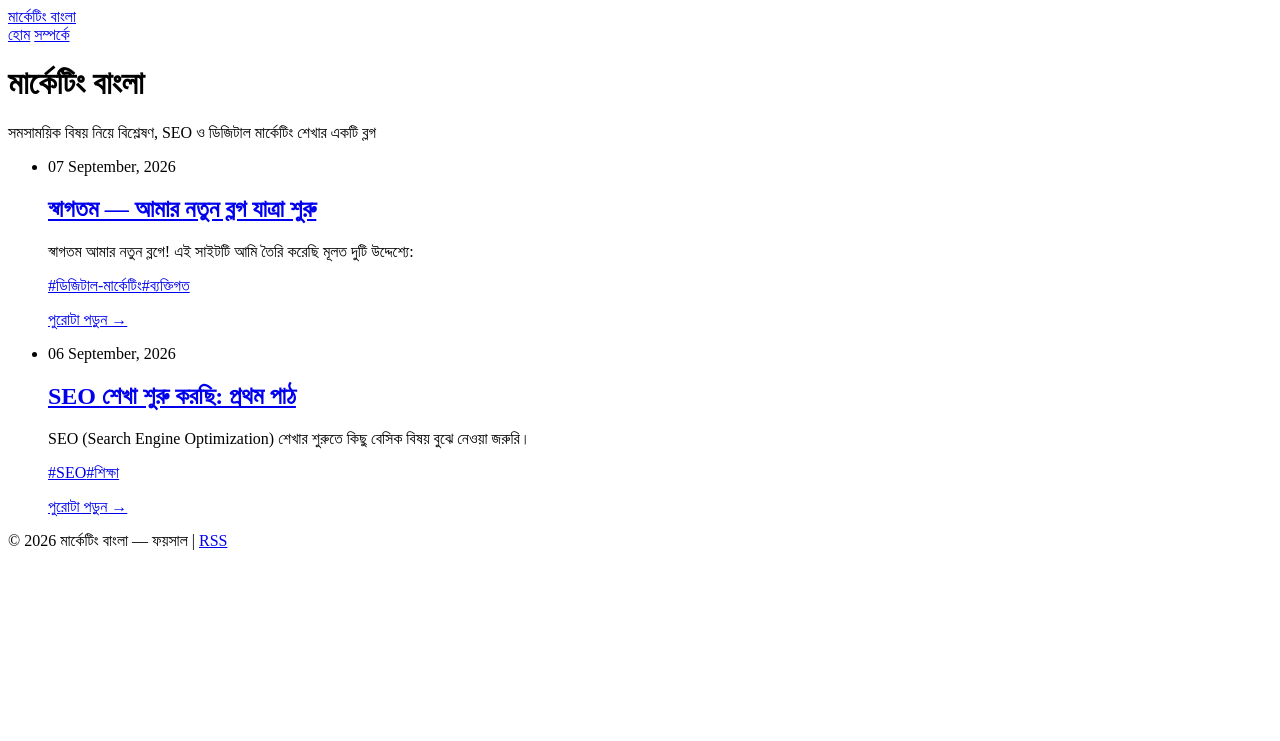
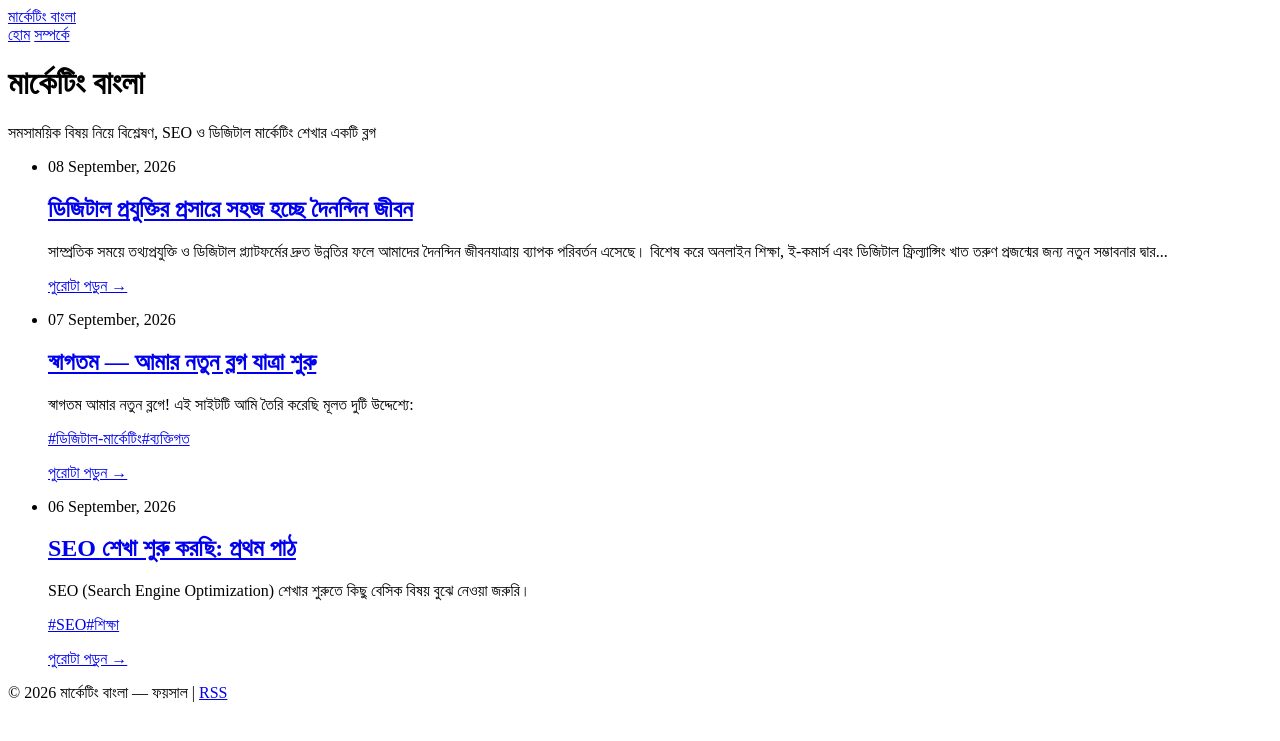
Before and after one commit to faysaltalukder36-arch/infoorbit, a Jekyll site: the page built from index.html, in a window 1280 px wide. Shown: the top 741 px of the page. Built offline with Jekyll 4.4.1, drawn with Linux system fonts in a browser that asks for light colours; the list of posts is cut into pages by our own code.

Commit message:
New post added

```diff
--- a/_config.yml
+++ b/_config.yml
@@ -1,6 +1,6 @@
 title: মার্কেটিং বাংলা
 description: "সমসাময়িক বিষয় নিয়ে বিশ্লেষণ, SEO ও ডিজিটাল মার্কেটিং শেখার একটি ব্লগ"
-baseurl: "/blog-site"   # তোমার রিপোজিটরির নাম অনুযায়ী এটা পরিবর্তন করবে (নিচে নির্দেশনা দেওয়া আছে)
+baseurl: "/infoorbit"   # তোমার রিপোজিটরির নাম অনুযায়ী এটা পরিবর্তন করবে (নিচে নির্দেশনা দেওয়া আছে)
 url: ""                  # তোমার GitHub Pages URL (নির্দেশনায় বলা আছে)
 lang: bn
 
--- /dev/null
+++ b/_posts/2026-09-08-ajker-shongbad.md
@@ -0,0 +1,15 @@
+---
+layout: post
+title: "ডিজিটাল প্রযুক্তির প্রসারে সহজ হচ্ছে দৈনন্দিন জীবন"
+date: 2026-09-08
+categories: news
+---
+
+সাম্প্রতিক সময়ে তথ্যপ্রযুক্তি ও ডিজিটাল প্ল্যাটফর্মের দ্রুত উন্নতির ফলে আমাদের দৈনন্দিন জীবনযাত্রায় ব্যাপক পরিবর্তন এসেছে। বিশেষ করে অনলাইন শিক্ষা, ই-কমার্স এবং ডিজিটাল ফ্রিল্যান্সিং খাত তরুণ প্রজন্মের জন্য নতুন সম্ভাবনার দ্বার উন্মোচন করেছে।
+
+**প্রযুক্তির ইতিবাচক প্রভাব:**
+* **সহজ যোগাযোগ:** ইন্টারনেট ও সোশ্যাল মিডিয়ার মাধ্যমে তথ্যের আদান-প্রদান এখন চোখের পলকে সম্ভব হচ্ছে।
+* **কর্মসংস্থানের সুযোগ:** দেশের বহু তরুণ ঘরে বসেই ফ্রিল্যান্সিং ও অনলাইন ব্যবসার মাধ্যমে স্বাবলম্বী হয়ে উঠছেন।
+* **দক্ষতা উন্নয়ন:** অনলাইনে বিভিন্ন স্কিল শেখার সুযোগ তৈরি হওয়ায় প্রযুক্তিগত জ্ঞান বৃদ্ধি পাচ্ছে।
+
+প্রযুক্তির এই ইতিবাচক ব্যবহারকে কাজে লাগিয়ে সামনের দিনগুলোতে ডিজিটাল বাংলাদেশ আরও এক ধাপ এগিয়ে যাবে বলে আশা করছেন বিশেষজ্ঞরা।
```
